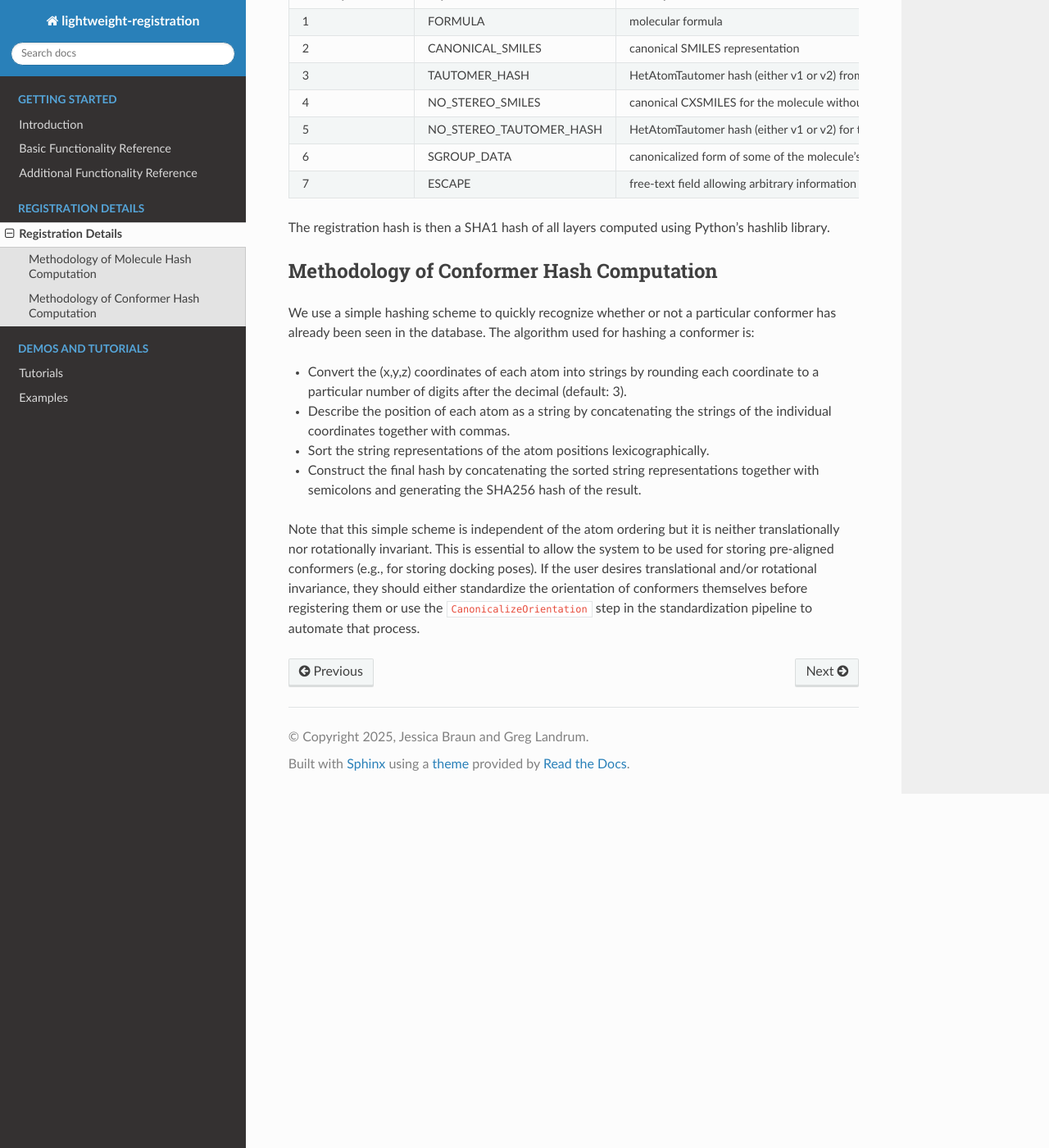
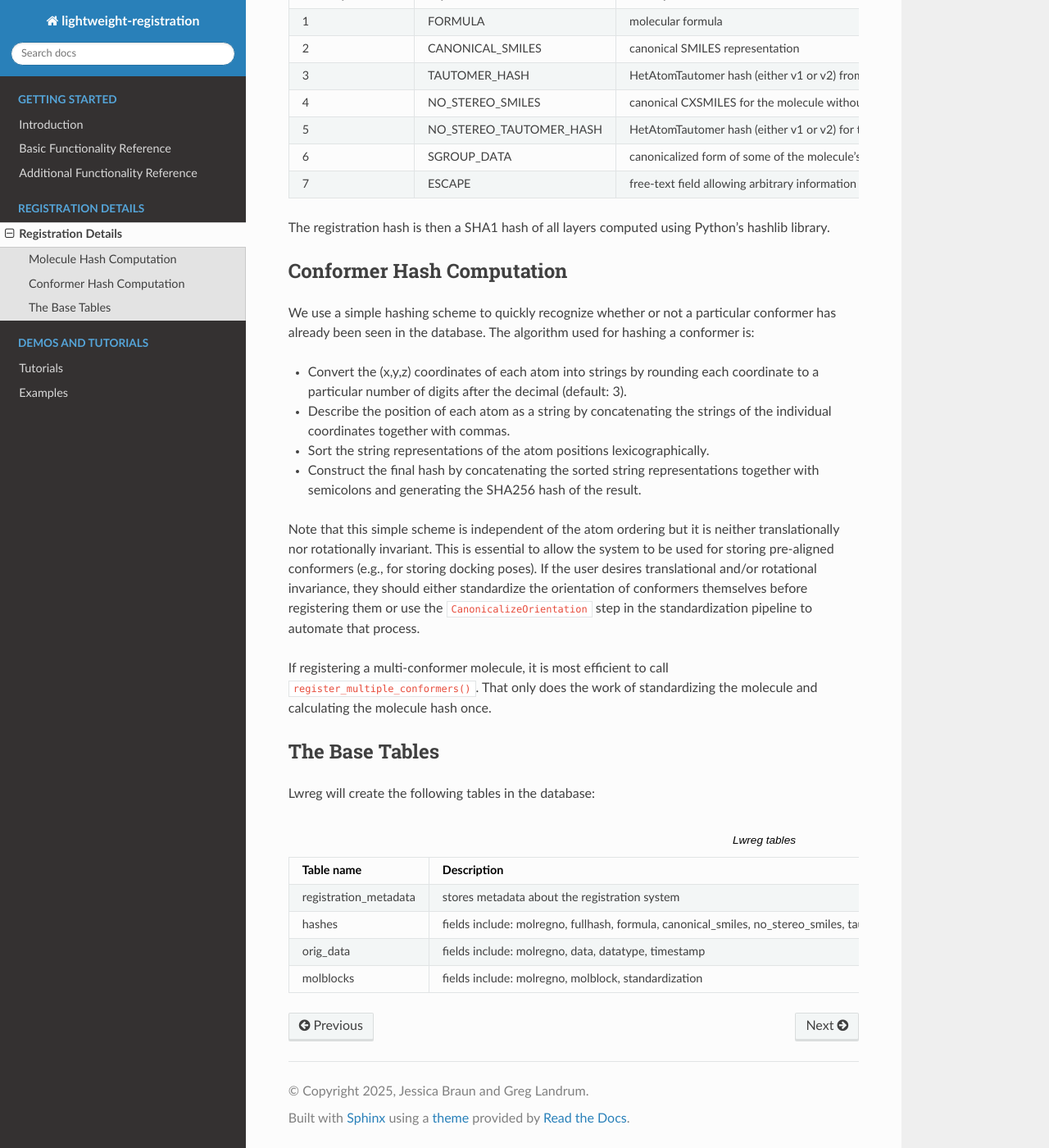
Before and after one commit to rinikerlab/lightweight-registration, a Sphinx documentation site: the page built from docs/source/registrationdetails.rst, in a window 1280 px wide and 1400 px high, scrolled down 449 px. Shown: the whole window at 82% size. Built offline with Sphinx 7.4.7 and the Read the Docs theme 3.1.0, drawn with Linux system fonts in a browser that asks for light colours; some of the changed text lies outside the part shown.

Commit message:
update registrationdetails

```diff
--- a/docs/source/registrationdetails.rst
+++ b/docs/source/registrationdetails.rst
@@ -4,8 +4,8 @@ Registration Details
 The method for the determination of uniqueness, deciding whether or not two structures are the same, is the core of any chemical registration system. lwreg uses a hash-based approach to identify duplicates.
 As all comparisons are simply string comparisons, lwreg is a fast approach in any modern database system and does not require any database extensions for handling chemical structures.
 
-Methodology of Molecule Hash Computation
-----------------------------------------
+Molecule Hash Computation
+--------------------------
 lwreg makes uses of the `RDKit's RegistrationHash <https://rdkit.org/docs/source/rdkit.Chem.RegistrationHash.html>`_ functionality.
 It consists of seven hash layers:
 
@@ -41,8 +41,8 @@ It consists of seven hash layers:
 
 The registration hash is then a SHA1 hash of all layers computed using Python's hashlib library.
 
-Methodology of Conformer Hash Computation
------------------------------------------
+Conformer Hash Computation
+---------------------------
 
 We use a simple hashing scheme to quickly recognize whether or not a particular conformer has already been seen in the database. The algorithm used for hashing a conformer is:
 
@@ -52,3 +52,26 @@ We use a simple hashing scheme to quickly recognize whether or not a particular
 * Construct the final hash by concatenating the sorted string representations together with semicolons and generating the SHA256 hash of the result.
 
 Note that this simple scheme is independent of the atom ordering but it is neither translationally nor rotationally invariant. This is essential to allow the system to be used for storing pre-aligned conformers (e.g., for storing docking poses). If the user desires translational and/or rotational invariance, they should either standardize the orientation of conformers themselves before registering them or use the ``CanonicalizeOrientation`` step in the standardization pipeline to automate that process.
+
+If registering a multi-conformer molecule, it is most efficient to call :code:`register_multiple_conformers()`.
+That only does the work of standardizing the molecule and calculating the molecule hash once.
+
+The Base Tables
+----------------
+
+Lwreg will create the following tables in the database:
+
+.. list-table:: Lwreg tables
+   :widths: 10 30
+   :header-rows: 1
+
+   * - Table name
+     - Description
+   * - registration_metadata
+     - stores metadata about the registration system
+   * - hashes
+     - fields include: molregno, fullhash, formula, canonical_smiles, no_stereo_smiles, tautomer_hash, no_stereo_tautomer_hash, escape, sgroup_data, rdkitVersion
+   * - orig_data
+     - fields include: molregno, data, datatype, timestamp
+   * - molblocks
+     - fields include: molregno, molblock, standardization
```
